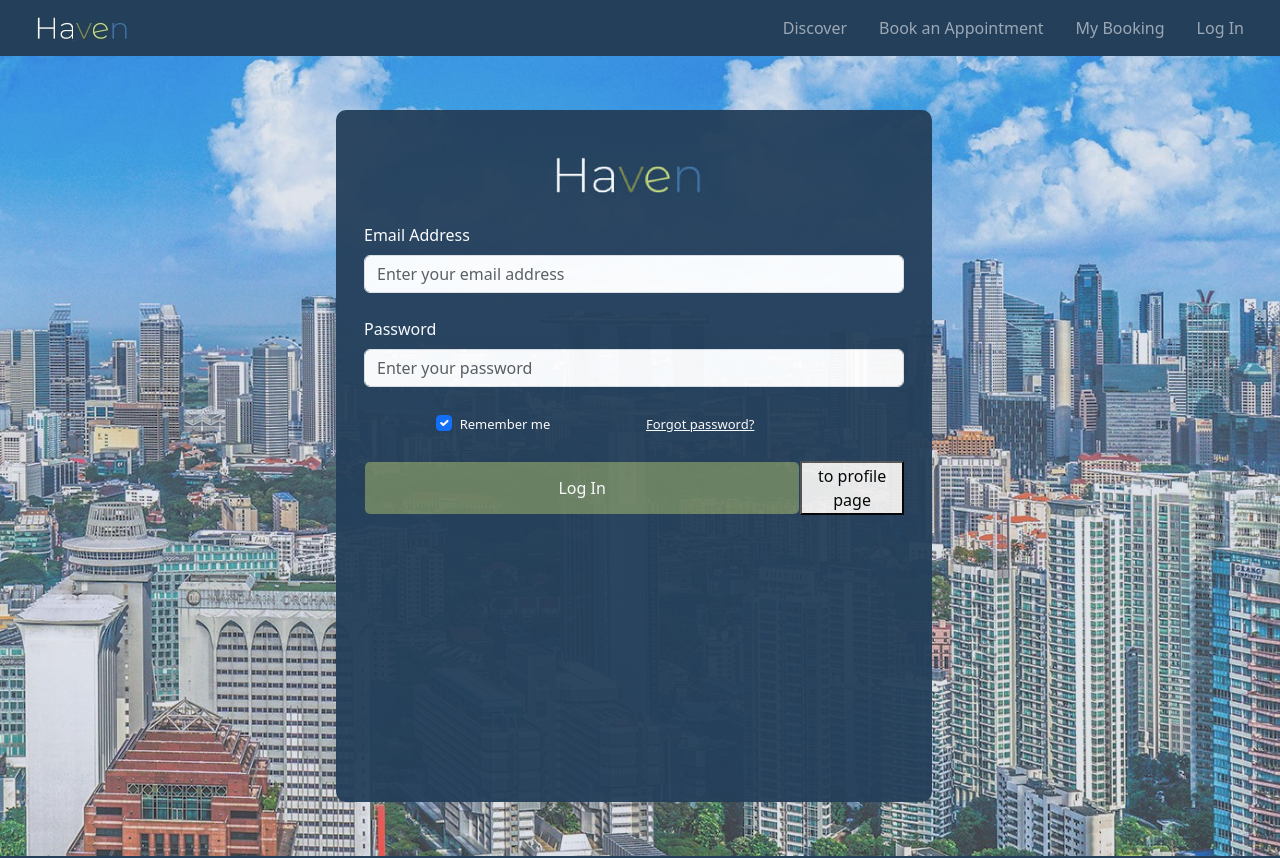
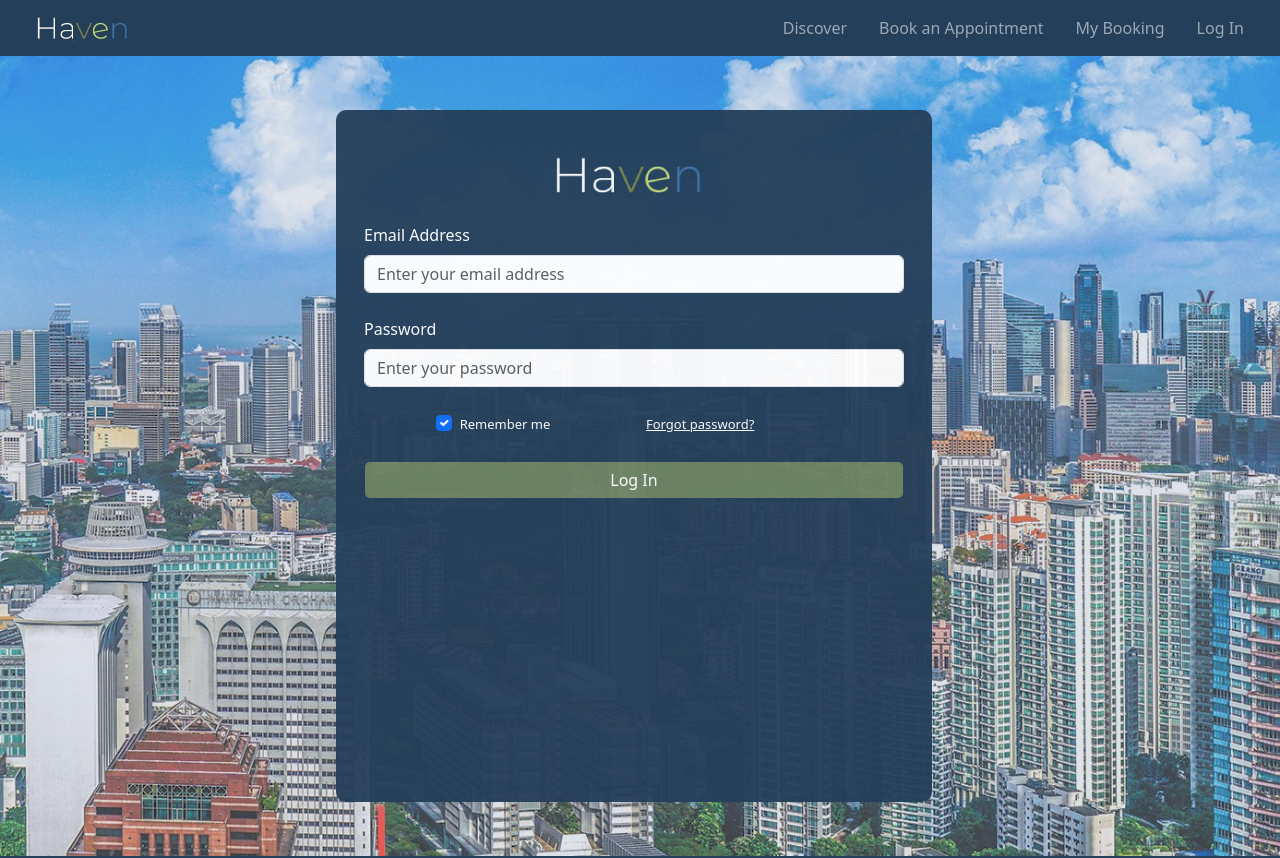
Before and after one commit to xinyitann/ESD, a Vue app: page /login in a window 1280 px wide. Shown: the top 858 px of the page. Built offline with nearby package versions, Linux system fonts and the light colour scheme.

Commit message:
Update login.vue

```diff
--- a/src/views/login.vue
+++ b/src/views/login.vue
@@ -36,7 +36,7 @@
             <!-- Submit button -->
             <div class="d-flex justify-content-center">
               <button type="button" style="background-color:#6d8363; color:white;" class="btn form-control" @click="redirectUser();submitData()">Log In</button>
-              <button type="button" @click="toProfile()">to profile page</button>
+
             </div>
           </div>
         </form>
```
